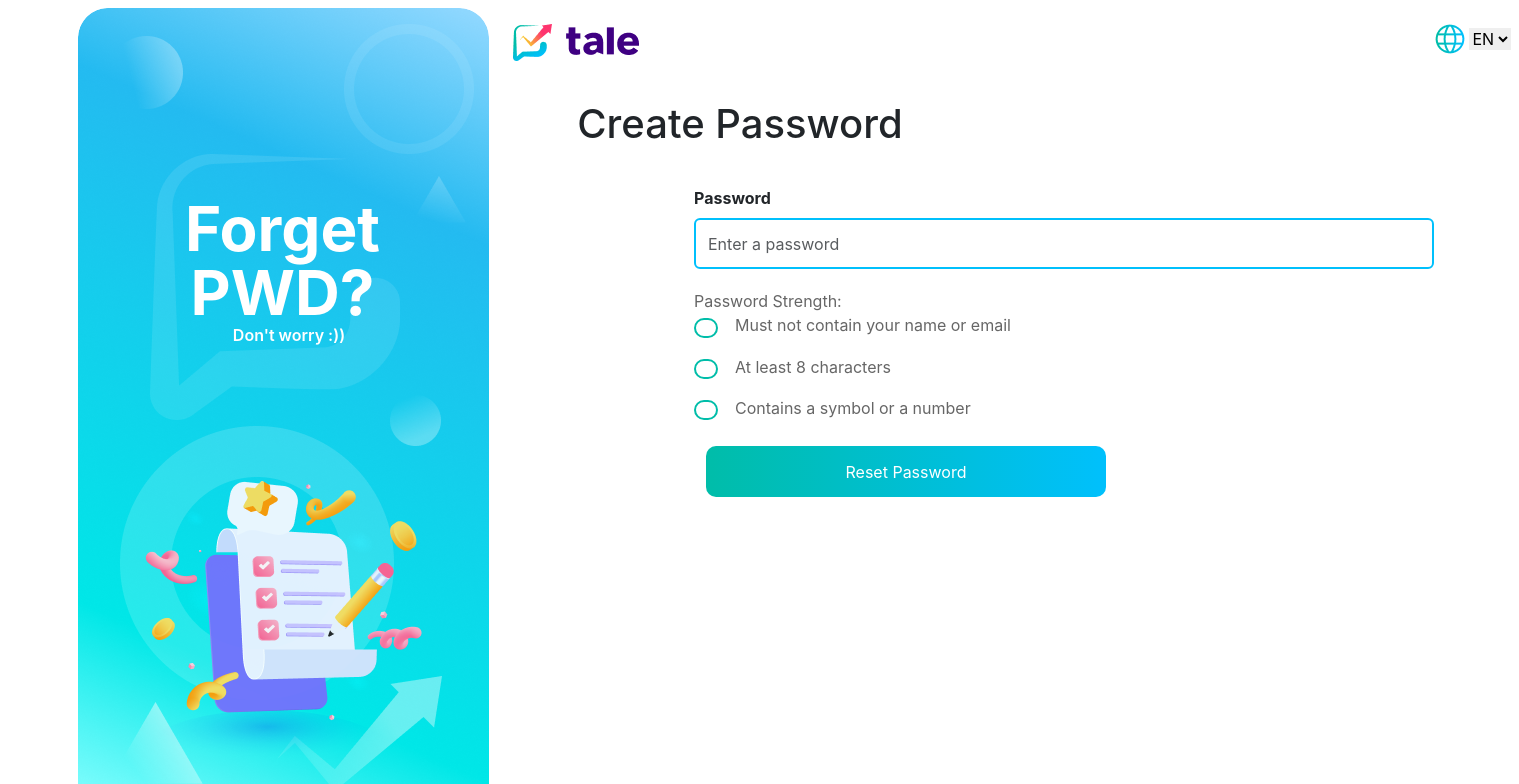
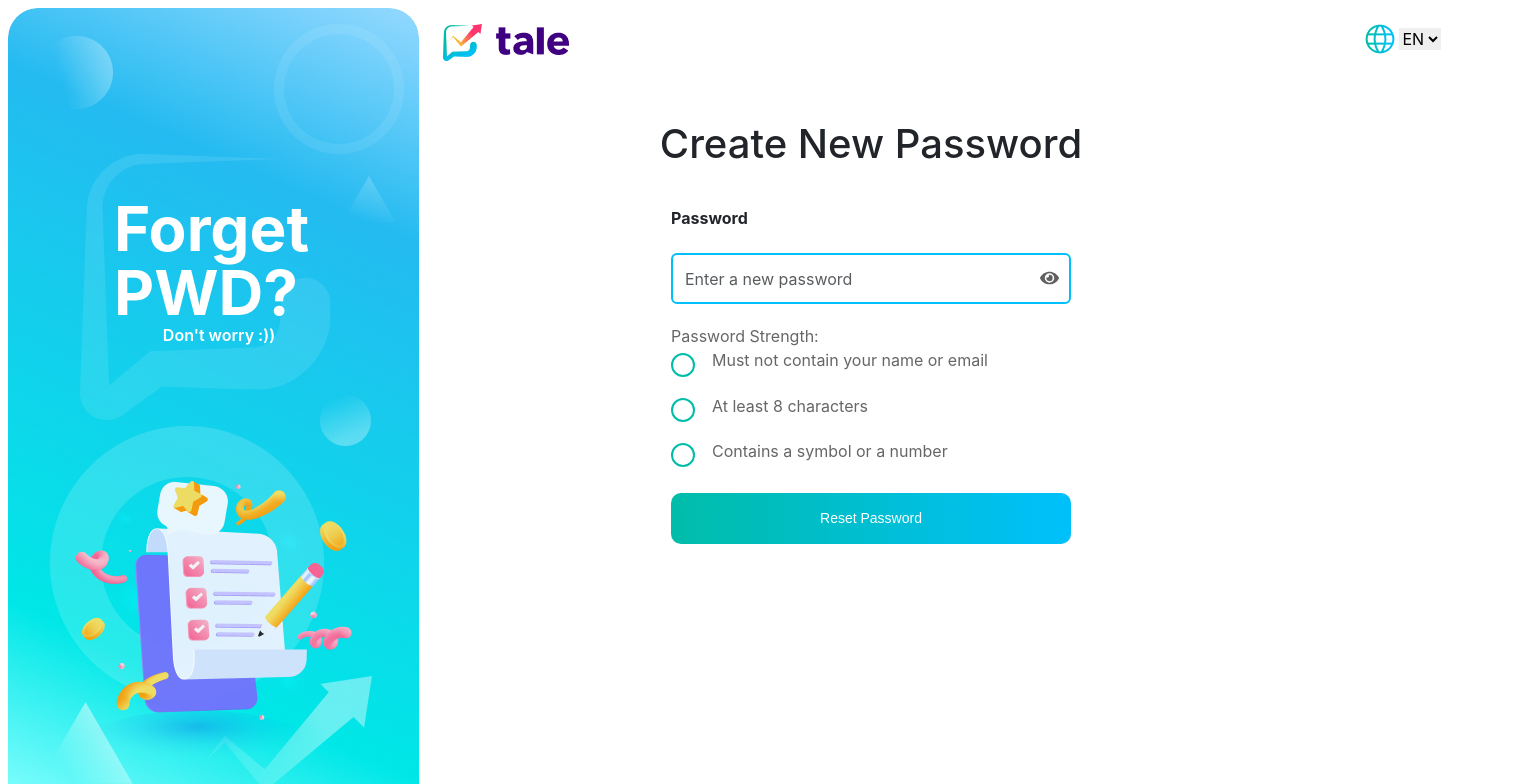
Before and after one commit to Talecompany/Talecompany, a React (Create React App) app: page /ForgotPasswordThree in a window 1280 px wide. Shown: the top 784 px of the page, 1519 px wide, since content can reach past the window. Built offline with nearby package versions, Linux system fonts and the light colour scheme.

Commit message:
Login signup frontend final

```diff
--- a/src/pages/forgotPassword/ForgotPasswordThree.jsx
+++ b/src/pages/forgotPassword/ForgotPasswordThree.jsx
@@ -1,7 +1,12 @@
 import React, { useState } from 'react'
 import LeftBackground from '../../components/LeftBackground';
+import { useNavigate } from 'react-router-dom';
+import { FaEye, FaEyeSlash } from 'react-icons/fa';
+
 
 function ForgotPasswordThree() {
+
+  const navigate = useNavigate();
 
   const [password, setPassword] = useState('');
   const [strength, setStrength] = useState('');
@@ -9,20 +14,15 @@ function ForgotPasswordThree() {
   const [isChecked1password, setChecked1] = useState(false);
   const [isChecked2password, setChecked2] = useState(false);
   const [isChecked3password, setChecked3] = useState(false);
+  const [checked, setChecked] = React.useState(false);
+  const [showPassword, setShowPassword] = useState(false);
 
-
-
-
-  const [isPasswordVerified, setIsPasswordVerified] = useState(false);
-
-
-  const [checked, setChecked] = React.useState(false);
-
+  const togglePasswordVisibility = () => {
+    setShowPassword(!showPassword);
+  };
 
   const handleClick = () => {
     setChecked(!checked);
-    const isVerified = document.querySelector('input[type="password"]').value.trim() !== '';
-    setIsPasswordVerified(isVerified);
     const isWeak = !password.toLowerCase().includes('name') && !password.toLowerCase().includes('@' || '.com' || '.tn');
     const isGood = password.length >= 8;
     const isStrong = /[!@#$%^&*()_+\-={};':"\\|,.<>?0-9]/.test(password);
@@ -31,9 +31,13 @@ function ForgotPasswordThree() {
     setChecked2(isGood);
     setChecked3(isStrong);
 
+
     console.log('Checkbox states:', isChecked1password, isChecked2password, isChecked3password);
+
+    if (isChecked1password && isChecked2password && isChecked3password) {
+      navigate('/login');
+    }
   };
-
 
   const handleChange = (event) => {
     setChecked(event.target.checked);
@@ -42,9 +46,11 @@ function ForgotPasswordThree() {
     setIsChecked1(true);
   };
 
+
+
   const validatePassword = () => {
     const containsNameEmail = !password.toLowerCase().includes('name') && !password.toLowerCase().includes('@' || '.com' || '.tn');
-    const containsSymbolNumber = /[!@#$%^&*()_+\-{};':"\\|,.<>?0-9]/.test(password);
+    const containsSymbolNumber = /[!@#$%^&*()_+\-={};':"\\|,.<>?0-9]/.test(password);
     const hasValidLength = password.length >= 8;
 
     if (containsNameEmail && containsSymbolNumber && hasValidLength) {
@@ -56,8 +62,6 @@ function ForgotPasswordThree() {
     } else {
       setStrength('');
     }
-
-
   };
   // Function to determine color dynamically
   const getColor = () => {
@@ -73,45 +77,99 @@ function ForgotPasswordThree() {
     }
   };
 
+
+
   const handlePasswordSubmit = (e) => {
     e.preventDefault();
     console.log('Password:', password);
-
   };
 
+
+
   const passwordStyle = {
-    padding: '100px',
-    paddingTop: '100px',
-    paddingLeft: '300px',
-    textAlign: 'center',
-    height: '700px',
+    height: '100%',
+    flex: '50%',
+    display: 'flex',
+    flexDirection: 'column',
+    justifyContent: 'center',
+    alignItems: 'center', // Center items horizontally
     position: 'relative',
-  }
+    top: '120px',
+    left: '231px',
+  };
 
   return (
-
+    <>
+      <LeftBackground mainText={"Forget PWD?"} detailsText={"Don't worry :))"} />
+      {/***create password interface***/}
       <div className="container" style={passwordStyle}>
-      <LeftBackground mainText={"Forget PWD?"} detailsText={"Don't worry :))"} />
         <div>
-        <h1>Create Password</h1>
+          <h1>Create New Password</h1>
         </div>
-      <div style={{ textAlign: 'Left', paddingTop: '30px', position: 'relative', left: '324px' }}>
+        <div style={{ textAlign: 'Left', paddingTop: '30px', }}>
           <form onSubmit={handlePasswordSubmit}>
-          <div className="mb-3">
+            <div>
               <label htmlFor="formGroupPassword" className="form-label" >
-              <strong>Password</strong>
+                <strong>
+                  Password</strong>
               </label>
+              <div style={{ display: "flex", paddingTop: "15px", position: "relative" }}>
                 <input
-              type="password"
+                  type={showPassword ? 'text' : 'password'}
                   className="form-control"
                   id="formGroupPassword"
-              placeholder="Enter a password"
-              style={{ width: '400px !important', height: '51px', border: '2px solid #00C0FC', padding: '12px', transition: 'border-color 0.3s ease', borderColor: '#00C0FC' }}
+                  placeholder="Enter a new password"
+                  style={{
+                    width: '400px', // Set the desired width
+                    height: '51px',
+                    border: '2px solid #00C0FC',
+                    padding: '12px',
+                    transition: 'border-color 0.3s ease',
+                    borderColor: '#00C0FC',
+                  }}
                   onChange={(e) => {
                     setPassword(e.target.value);
                     validatePassword();
                   }}
-              required />
+                />
+                <div style={{ position: 'absolute', right: '12px', top: '50%', transform: 'translateY(-50%)', paddingTop: '11px' }}>
+                  {/* Utilisez l'icône de l'oeil pour montrer/masquer le mot de passe */}
+                  {showPassword ? (
+                    <FaEyeSlash
+                      onClick={togglePasswordVisibility}
+                      style={{
+                        //position: 'relative',
+                        width: '19px',
+                        height: '19px',
+                        left: '660px',
+                        top: '120px',
+                        border: 'none',
+                        cursor: 'pointer',
+                        color: "#606060",
+
+                      }}
+                    />
+
+                  ) : (
+                    <FaEye
+                      onClick={togglePasswordVisibility}
+                      style={{
+                        //position: 'absolute',
+                        width: '19px',
+                        height: '19px',
+                        left: '660px',
+                        top: '180px',
+                        border: 'none',
+                        cursor: 'pointer',
+                        color: "#606060",
+
+                      }}
+                    />
+
+                  )}
+                </div>
+              </div>
+
 
               <div style={{ paddingTop: '20px', display: 'flex', color: '#666666', fontSize: '16' }}>Password Strength: <div style={{ color: getColor(), paddingLeft: '15px' }}>{strength}</div></div>
               {/**CHeck valid of Password */}
@@ -120,13 +178,13 @@ function ForgotPasswordThree() {
                   <div className="form-check">
                     <input className="form-check-input" style={{
                       marginTop: '5px',
-                    border: '2px solid', // Border color
-                    borderRadius: '14px', // Border radius
+                      border: '2px solid',
+                      borderRadius: '14px',
                       marginBottom: '15px',
-                    height: '20px', // Height
-                    marginRight: '5px',// Optional: Add margin for better spacing,
-                    color: '#00BDA9',
-                    width: '24px',  backgroundColor: isChecked1 ? '#00BDA9' : '#ffffff',
+                      marginRight: '5px',
+                      width: '24px', height: '24px', backgroundColor: isChecked1password ? '#00BDA9' : '#ffffff',
+                      color: isChecked1password ? '#ffffff' : '#00BDA9',
+
                     }}
 
                       onChange={() => handleCheckboxChangep1(isChecked1password)} checked={isChecked1password} type="checkbox" id="gridCheckp1" />
@@ -138,13 +196,13 @@ function ForgotPasswordThree() {
                 <div style={{ display: "flex" }}>
                   <div className="form-check">
                     <input className="form-check-input" style={{
+
                       border: '2px solid', // Border color
                       borderRadius: '14px', // Border radius
                       marginBottom: '15px',
-                    height: '20px', // Height
-                    marginRight: '5px',// Optional: Add margin for better spacing,
-                    color: '#00BDA9',
-                    width: '24px',  backgroundColor: isChecked1 ? '#00BDA9' : '#ffffff',
+                      marginRight: '5px',
+                      width: '24px', height: '24px', backgroundColor: isChecked2password ? '#00BDA9' : '#ffffff',
+                      color: isChecked2password ? '#ffffff' : '#00BDA9',
                     }}
                       onChange={handleChange} checked={isChecked2password} type="checkbox" id="gridCheckp2" />
                     <label className="form-check-label" htmlFor="gridCheckp2" style={{ paddingLeft: '12px', color: '#666666' }} required>
@@ -157,39 +215,42 @@ function ForgotPasswordThree() {
                     <input className="form-check-input" style={{
                       border: '2px solid',
                       borderRadius: '14px',
-                    height: '20px', // Height
-                    marginRight: '5px',// Optional: Add margin for better spacing,
-                    color: '#00BDA9',
-                    width: '24px',  backgroundColor: isChecked1 ? '#00BDA9' : '#ffffff',
+                      marginRight: '5px',
+                      width: '24px', height: '24px', backgroundColor: isChecked3password ? '#00BDA9' : '#ffffff',
+                      color: isChecked3password ? '#ffffff' : '#00BDA9',
                     }}
                       checked={isChecked3password} onChange={handleChange} type="checkbox" id="gridCheckp3" />
                     <label className="form-check-label" htmlFor="gridCheckp3" style={{ paddingLeft: '12px', color: '#666666' }} required>
+
                       Contains a symbol or a number
                     </label>
                   </div>
                 </div>
 
+              </div>
+              {/**Button reset password */}
 
-            </div>
-            {/**Button Reset Password */}
-            <div className="container" style={{ display: 'flex', padding: '24px!important' }}>
+
               <button style={{
+                background: 'linear-gradient(90deg, #00BDA9 0%, #00C0FC 100%)',
                 width: '400px',
                 height: '51px',
-                top: ' 463px',
-                left: ' 649px',
-                borderRadius: '10px', background: 'linear-gradient(90deg, #00BDA9 0%, #00C0FC 100%)',
+                padding: '16px',
+                borderRadius: '10px',
+                color: 'white',
+                textAlign: 'center',
+                lineHeight: '19px',
+                fontFamily: 'TaleBlue, sans-serif',
+                fontSize: '14px',
                 cursor: 'pointer',
-                transition: 'background 300ms ease-out',
                 border: 'none',
-                color: '#FFFFFF',
-                justifyContent: 'center !important',
-              }} onClick={handleClick}>Reset Password</button>
-            </div>
+                outline: 'none',
+              }} onClick={handleClick}  >Reset Password</button>
             </div>
           </form>
+        </div>
       </div >
-    </div >
-  )
+    </>
+  );
 }
 export default ForgotPasswordThree
```
Lines whose indentation alone changed are shown as unchanged.
